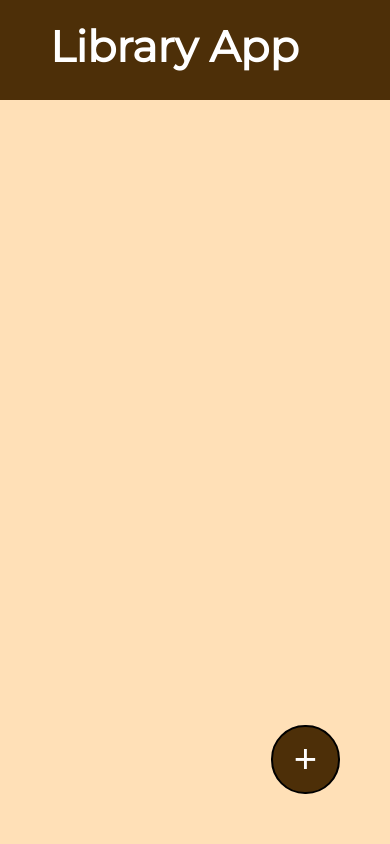
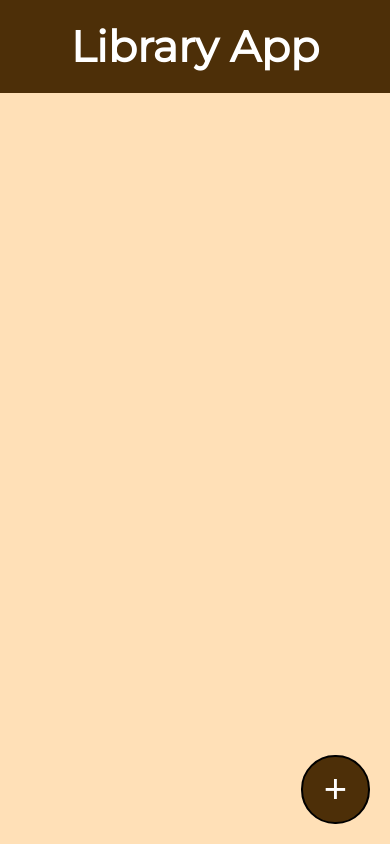
Before and after one commit to AdamKoziorz/odin-library, a plain HTML site: page index.html in a window 390 px wide. Drawn offline with Linux system fonts and the light colour scheme.

Commit message:
Minor bug fix

```diff
--- a/script.js
+++ b/script.js
@@ -18,7 +18,7 @@ function Library() {
   }
 
   this.removeBook = function(title, author) {
-    books = books.filter((book) => (book.title !== title) && (book.author !== author));
+    books = books.filter((book) => (book.title !== title) || (book.author !== author));
   }
 
   this.getAllBooks = function() {
--- a/styles.css
+++ b/styles.css
@@ -10,7 +10,6 @@ html, body {
 .container {
     display: grid;
     grid-template-columns: minmax(508px, 1fr);
-    grid-template-rows: 100px auto;
 }
 
 
@@ -188,6 +187,10 @@ html, body {
         grid-template-columns: 1fr;
     }
 
+    .header {
+        text-align: center;
+    }
+
     .content .library {
         padding: 50px 50px;
         display: flex;
@@ -199,4 +202,13 @@ html, body {
     .content .modal-form {
         padding: 40px 40px;
     }
+
+    .content input[type="text"], .content input[type="number"] {
+        width: 200px;
+    }
+
+    .content button#add {
+        bottom: 20px;
+        right: 20px;
+    }
  }
```
